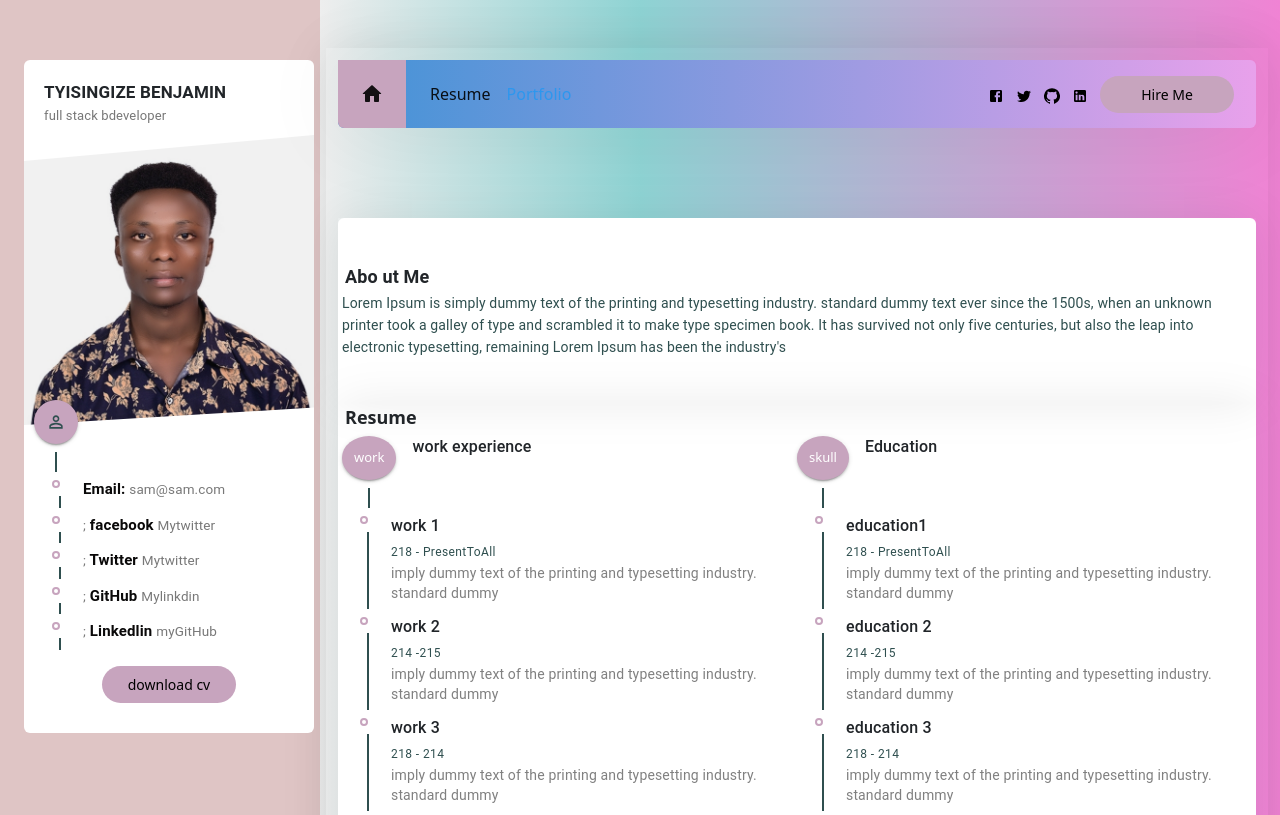
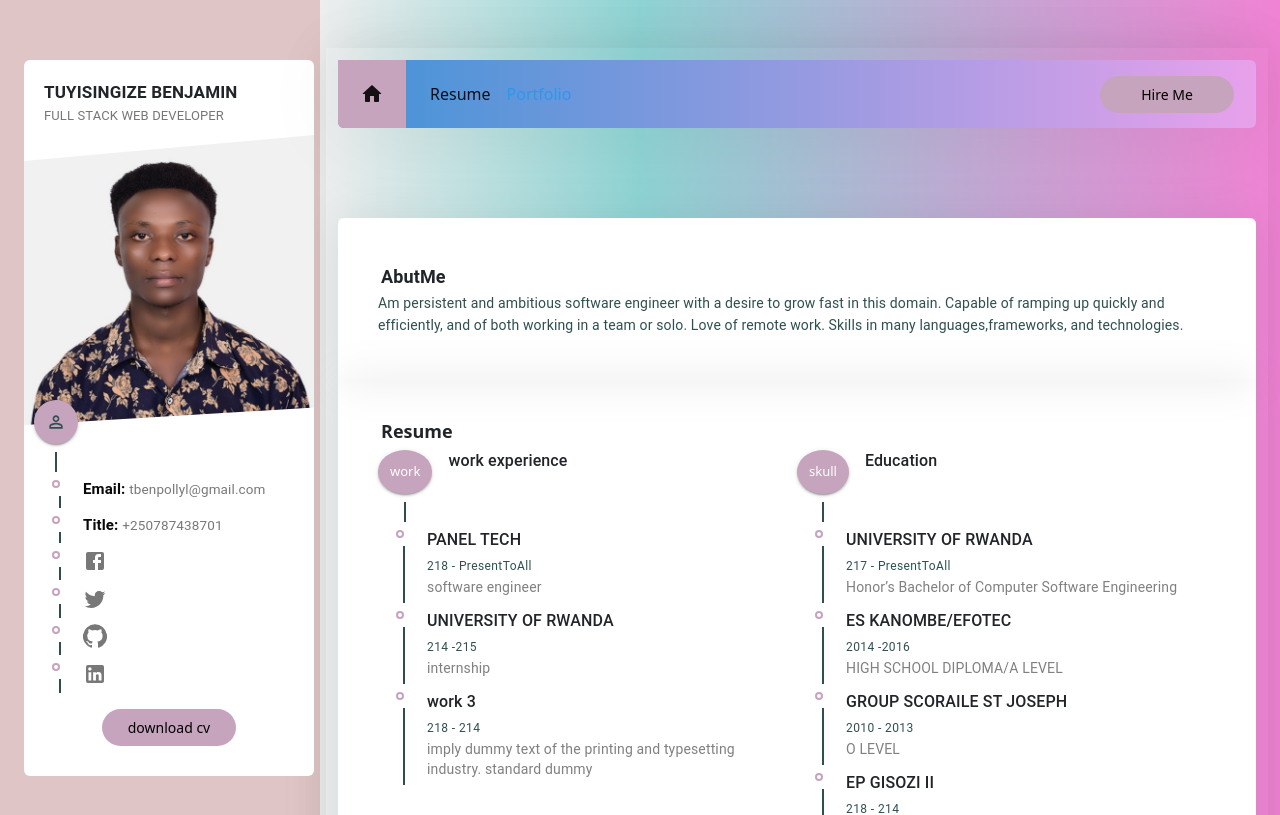
Before and after one commit to tbenjamin1/Portfolio, a React (Create React App) app: page / in a window 1280 px wide. Shown: the top 815 px of the page. Built offline with nearby package versions, Linux system fonts and the light colour scheme.

Commit message:
update ui

```diff
--- a/package.json
+++ b/package.json
@@ -19,7 +19,7 @@
   },
   "scripts": {
     "start": "react-scripts start",
-    "build": "CI= npm run build",
+    "build": "react-scripts build",
     "test": "react-scripts test",
     "eject": "react-scripts eject"
   },
--- a/src/components/header/Header.css
+++ b/src/components/header/Header.css
@@ -21,7 +21,7 @@ color: rgb(45, 151, 238) !important;
 }
 .header .header_link_active {
     font-weight: 500;
-    color: var(--main-color);
+    color: white;
 }
 .header .header_home {
     background-color: var(--main-color);
--- a/src/components/porfolio/Portfolio.css
+++ b/src/components/porfolio/Portfolio.css
@@ -1,9 +1,15 @@
 
+.section_title{
+
+text-align: center;
+margin-left: 4rem;
+}
 .section_project{
-    padding-right: 40px;
-    border: 1px solid black;
+    padding: 40px;
+    align-items: center;
+
 }
-.custom_tabs.custom_tabs_item{
+.custom_tabs .custom_tabs_item{
     padding: 0px !important;
     min-width: 0px !important;
     margin-right: 20px !important;
@@ -20,17 +26,19 @@ color:var(--main-color) !important;
 
 .custom_card{
     margin-right: 20px;
+
 height:100%;
-max-width :350px;
+width :350px;
 box-shadow:0 px 0px 48px rgba(4,6,4,0.08) !important;
 border-radius: 5px;
 overflow: hidden;
-outline-width: 0px importnt;
+outline-width: 0px !important;
 
 
 }
 .custom_card .customcard_image{
     height: 140px;
+    margin: 2px;
 
 
 }
@@ -48,11 +56,7 @@ color:grey !important;
     justify-content: center;
     max-width: 800px;
 } */
-.section_project{
-   align-items: center;
-   padding-left: 60px ;
-    border: 1px solid rgb(109, 25, 25);
-}
+
 .projectDialog .projectDialog_image{
     max-height: 300px;
     width: 100%;
@@ -78,3 +82,34 @@ color:grey !important;
 .projectDialog .projectDialog_icon > .MuiSvgIcon-root{
     font-size: 30px !important;
 }
+@media only screen and (max-width:320px){
+
+    .custom_card{
+        margin-right: 20px;
+
+    height:100%;
+    width :100%;
+    box-shadow:0 px 0px 48px rgba(4,6,4,0.08) !important;
+    border-radius: 5px;
+    overflow: hidden;
+    outline-width: 0px !important;
+
+
+    }
+     .custom_tabs{
+        width :80%;
+        border: 1px solid blue;
+      margin: 20px;
+      font-size: 1px !important;
+    }
+    .custom_tabs .custom_tabs_item{
+        padding: 0px !important;
+        min-width: 10px !important;
+        margin-right: 20px !important;
+        text-transform: inherit !important;
+
+        font-size: 10px !important;
+        outline-width: 0px !important;
+        background-color: blue;
+    }
+}
--- a/src/components/porfolio/Portfolio.js
+++ b/src/components/porfolio/Portfolio.js
@@ -25,13 +25,13 @@ const Portfolio = () => {
 
 
   return (
-    <Grid container className="section  pb_45  pt_45 mr_30">
+    <Grid container className="section_porfolio  pb_45  pt_45 mr_30">
       {/* title */}
       <Grid item className="section_title mb_30 ">
         <span></span>
         <h6 variant="h6" className="section_title_text">
           {" "}
-          Portfolio
+          {/* Portfolio */}
         </h6>
       </Grid>
       {/* tabs */}
--- a/src/components/profile/Profile.js
+++ b/src/components/profile/Profile.js
@@ -9,7 +9,7 @@ import PersonOutlineIcon from '@material-ui/icons/PersonOutline';
 import TimelineItem from "@material-ui/lab/TimelineItem";
 import resumeData from "../utils/resumeData";
 
-const CustomTimelineItem = ({ title,icon, text, link }) => (
+const CustomTimelineItem = ({ title,txt, text, link }) => (
   <TimelineItem>
     <CustomTimelineSeparator />
 
@@ -19,12 +19,12 @@ const CustomTimelineItem = ({ title,icon, text, link }) => (
 
 
 
-{Object.keys(resumeData.socials).map((key) =>(
+{/* {Object.keys(resumeData.socials).map((key) =>(
 
 <span>  {resumeData.socials[key].icon.icon} </span>
 
-))};
-          <span> {title} </span>{" "}
+))}; */}
+          <span> {txt} </span>{" "}
           <a href={link} target="_blank">
             {text}
           </a>
@@ -51,9 +51,10 @@ const Profile = () => {
       </figure>
       <div className="profile_information">
         <CustomTimeline icon={<PersonOutlineIcon />}>
-          {/* <CustomTimelineItem title="Name" text={resumeData.name} />
-          <CustomTimelineItem title="Title" text={resumeData.title} /> */}
+          {/* <CustomTimelineItem title="Name" text={resumeData.name} /> */}
+
           <CustomTimelineItem title="Email" text={resumeData.email} />
+          <CustomTimelineItem title="Title" text={resumeData.phone} />
 
           {Object.keys(resumeData.socials).map((key) => (
             <CustomTimelineItem
--- a/src/components/resume/Resume.css
+++ b/src/components/resume/Resume.css
@@ -1,5 +1,5 @@
 .section{
-    padding: 4px;
+    padding: 40px;
     box-shadow: 0px 0px 48px rgb(4,6, 4, 0.08) !important;
 }
 .about_text{
@@ -28,6 +28,7 @@ white-space: pre-line !important;
 background-color:rgb(154, 154, 209);
     height: 100%;
     text-align: center;
+
 }
 .service .service_title{
     font-size: 16px !important;
@@ -51,13 +52,20 @@ background-color:rgb(154, 154, 209);
     color: black!important;
 }
 /* skills */
+.section_skils{
+
+    padding:  10px auto;
+
+}
 .skill{
     border-radius: 8px;
-
+    margin: 1.5rem;
+    width: 30px;
     padding: 20px;
     box-shadow: 0px 0px 48px rgb(4,6, 4, 0.08) !important;
-    min-height: 186px;
+    width: 100%!important;
     height: 100%;
+    margin-bottom: 40px;
 }
 .skill .skill_title{
 
@@ -86,3 +94,6 @@ line-height: 18px !important;
   margin-right: 7px !important;
 
 }
+.sectionc{
+    border: 1px solid red;
+}
--- a/src/components/resume/Resume.js
+++ b/src/components/resume/Resume.js
@@ -20,7 +20,7 @@ const Resume = () => {
           <span></span>
           <Typography variant="h6" className="section_title_text">
             {" "}
-            Abo ut Me
+            AbutMe
           </Typography>
         </Grid>
         <Grid item xs={12}>
@@ -135,7 +135,7 @@ const Resume = () => {
         container
         spacing={"space-between"}
         justify="space-between"
-        className="section graybg pb_45"
+        className="section_skils graybg pb_45"
       >
         {resumeData.skills.map((skill) => (
           <Grid item sx={12} sm={6} md={3}>
@@ -165,10 +165,10 @@ const Resume = () => {
               </h6>
               <Grid item xs={12}>
                 <Grid container spacing={3}>
-                  <Grid item sm={12} sm={6}>
-                    <TextField fullWidth name="name" label="Name" />
+                  <Grid item sm={12} sm={5}>
+                    <TextField fullWidth name="name" label="Name" className="textfield" />
                   </Grid>
-                  <Grid item sm={12} sm={6}>
+                  <Grid item sm={12} sm={5}>
                     <TextField fullWidth name="email" label="E-mail" />
                   </Grid>
                   <Grid item sm={12}>
@@ -181,7 +181,8 @@ const Resume = () => {
                     />
                   </Grid>
                   <Grid item sm={12}>
-                    <CustomButton text="submmit" />
+
+                    <button> submmit</button>
                   </Grid>
                 </Grid>
               </Grid>
--- a/src/components/utils/resumeData.js
+++ b/src/components/utils/resumeData.js
@@ -8,50 +8,50 @@ import LanguageIcon from "@material-ui/icons/Language";
 // import pp from "../../assets/images/pp.jpg";
 
 export default {
-  name: "tyisingize benjamin",
-  title: "full stack bdeveloper",
+  name: "tuyisingize benjamin",
+  title: "FULL STACK WEB DEVELOPER",
   birthday: "06th december 1999",
-  email: "sam@sam.com",
+  email: "tbenpollyl@gmail.com",
   address: "23 kg st",
   phone: "+250787438701",
   socials: {
     facebook: {
       link: "https://www.facebook.com",
-      text: "Mytwitter",
-      icon: <FacebookIcon />,
+      txt: "Myfacebook",
+      text: <FacebookIcon />,
     },
 
     Twitter: {
       link: "https://www.facebook.com",
-      text: "Mytwitter",
-      icon: <TwitterIcon />,
+      txt: "Mytwitter",
+      text: <TwitterIcon />,
     },
     GitHub: {
       link: "https://www.facebook.com",
-      text: "Mylinkdin",
-      icon: <GitHubIcon />,
+      txt: "Mylinkdin",
+      text: <GitHubIcon />,
     },
     Linkedlin: {
       link: "https://www.facebook.com",
-      text: "myGitHub",
-      icon: <LinkedInIcon />,
+      txt: "myGitHub",
+      text: <LinkedInIcon />,
     },
   },
 
   about:
-    " Lorem Ipsum is simply dummy text of the printing and typesetting industry. standard dummy text ever since the 1500s, when an unknown printer took a galley of type and scrambled it to make type specimen book. It has survived not only five centuries, but also the leap into electronic typesetting, remaining  Lorem Ipsum has been the industry's ",
+    " Am persistent and ambitious software engineer with a desire to grow fast in this domain. Capable of ramping up  quickly and efficiently, and of both working in a team or solo. Love of remote work. Skills in many languages,frameworks, and technologies.",
   experiences: [
     {
-      title: "work 1",
+      title: "PANEL TECH",
       date: "218 - PresentToAll",
       description:
-        "imply dummy text of the printing and typesetting industry. standard dummy ",
+        "software engineer",
     },
     {
-      title: "work 2",
+      title: "UNIVERSITY OF RWANDA",
       date: "214 -215",
       description:
-        "imply dummy text of the printing and typesetting industry. standard dummy ",
+        "internship ",
     },
     {
       title: "work 3",
@@ -63,19 +63,25 @@ export default {
 
   educations: [
     {
-      title: "education1",
-      date: "218 - PresentToAll",
+      title: "UNIVERSITY OF RWANDA",
+      date: "217 - PresentToAll",
       description:
-        "imply dummy text of the printing and typesetting industry. standard dummy ",
+        " Honor’s Bachelor of Computer Software Engineering ",
     },
     {
-      title: "education 2",
-      date: "214 -215",
+      title: "ES KANOMBE/EFOTEC",
+      date: "2014 -2016",
       description:
-        "imply dummy text of the printing and typesetting industry. standard dummy ",
+        "HIGH SCHOOL DIPLOMA/A LEVEL ",
     },
     {
-      title: "education 3",
+      title: "GROUP SCORAILE ST JOSEPH",
+      date: "2010 - 2013",
+      description:
+        "O LEVEL ",
+    },
+    {
+      title: "EP GISOZI II",
       date: "218 - 214",
       description:
         "imply dummy text of the printing and typesetting industry. standard dummy ",
@@ -131,8 +137,8 @@ export default {
   projects: [
     {
       tag: "React",
-      image: require("../../assets/images/pp.jpg"),
-      title: "project 1",
+      image: require("../../assets/images/pp.jpg").default,
+      title: "COVID TRACKER",
       capation:'s simply dummy text of the printing and typesetting ',
       description:
         "Lorem Ipsum is simply dummy text of the printing and typesetting industry",
@@ -145,8 +151,8 @@ export default {
 
     {
       tag: "React",
-      image: require("../../assets/images/pp.jpg"),
-      title: "project 2",
+      image: require("../../assets/images/pp.jpg").default,
+      title: "FOOD ORDER APP",
       capation:'s simply dummy text of the printing and typesetting ',
       description:
         "Lorem Ipsum is simply dummy text of the printing and typesetting industry",
@@ -159,11 +165,11 @@ export default {
 
     {
       tag: "React",
-      image: require("../../assets/images/pp.jpg"),
-      title: "project 3",
-      capation:'s simply dummy text of the printing and typesetting ',
+      image: require("../../assets/images/pp.jpg").default,
+      title: "ALBUM VIEW",
+      capation:'web App used to view the album of photos  ',
       description:
-        "Lorem Ipsum is simply dummy text of the printing and typesetting industry",
+        "it is a web App used to view the album of photos but it depends on the id user entered In the input field and when they click on the “Get Album Photos By Id” button, the application displays the title and a thumbnail image of all  the photos of the album by that id",
       link: [
         { link: "https://www.google.com", icon: <LanguageIcon /> },
         { link: "https://www.google.com", icon: <GitHubIcon /> },
@@ -172,12 +178,12 @@ export default {
     },
 
     {
-      tag: "JavaScrpt",
-      image: require("../../assets/images/pp.jpg"),
-      title: "project 1",
-      capation:'s simply dummy text of the printing and typesetting ',
+      tag: "javascript",
+      image: require("../../assets/images/pp.jpg").default,
+      title: "USER VIEWER",
+      capation:' purpose of this project is to displays all users and their related information ',
       description:
-        "Lorem Ipsum is simply dummy text of the printing and typesetting industry",
+        "the purpose of this project is to displays all 10 users (name and email only) from the API after page loads and after loading all  of user it comes with button, when that button is clicked it display a list of posts by that user",
       link: [
         { link: "https://www.google.com", icon: <LanguageIcon /> },
         { link: "https://www.google.com", icon: <GitHubIcon /> },
@@ -185,13 +191,14 @@ export default {
       ],
     },
 
+
     {
       tag: "php",
-      image: require("../../assets/images/pp.jpg"),
-      title: "project 1",
-      capation:'s simply dummy text of the printing and typesetting ',
+      image: require("../../assets/images/pp.jpg").default,
+      title: "UR-ALUMN I",
+      capation:'university of rwand alumnI database',
       description:
-        "Lorem Ipsum is simply dummy text of the printing and typesetting industry",
+        "the purpose of this project is build website that will help University of Rwanda to manage all UR-graduates in their college and to maintain all the information related to all of their Alumnus, so that the Alumnus is great partner of the University of Rwanda based on their expertise. they are one of the partner needed to empower through inviting them to give their contribution to the University of Rwanda",
       link: [
         { link: "https://www.google.com", icon: <LanguageIcon /> },
         { link: "https://www.google.com", icon: <GitHubIcon /> },
@@ -201,7 +208,7 @@ export default {
 
     {
       tag: "Python",
-      image: require("../../assets/images/pp.jpg"),
+      image: require("../../assets/images/pp.jpg").default,
       title: "project 1",
       capation:'s simply dummy text of the printing and typesetting ',
       description:
```
Also changed, not shown: 22 other files (tests, documents, lock files or other folders).
